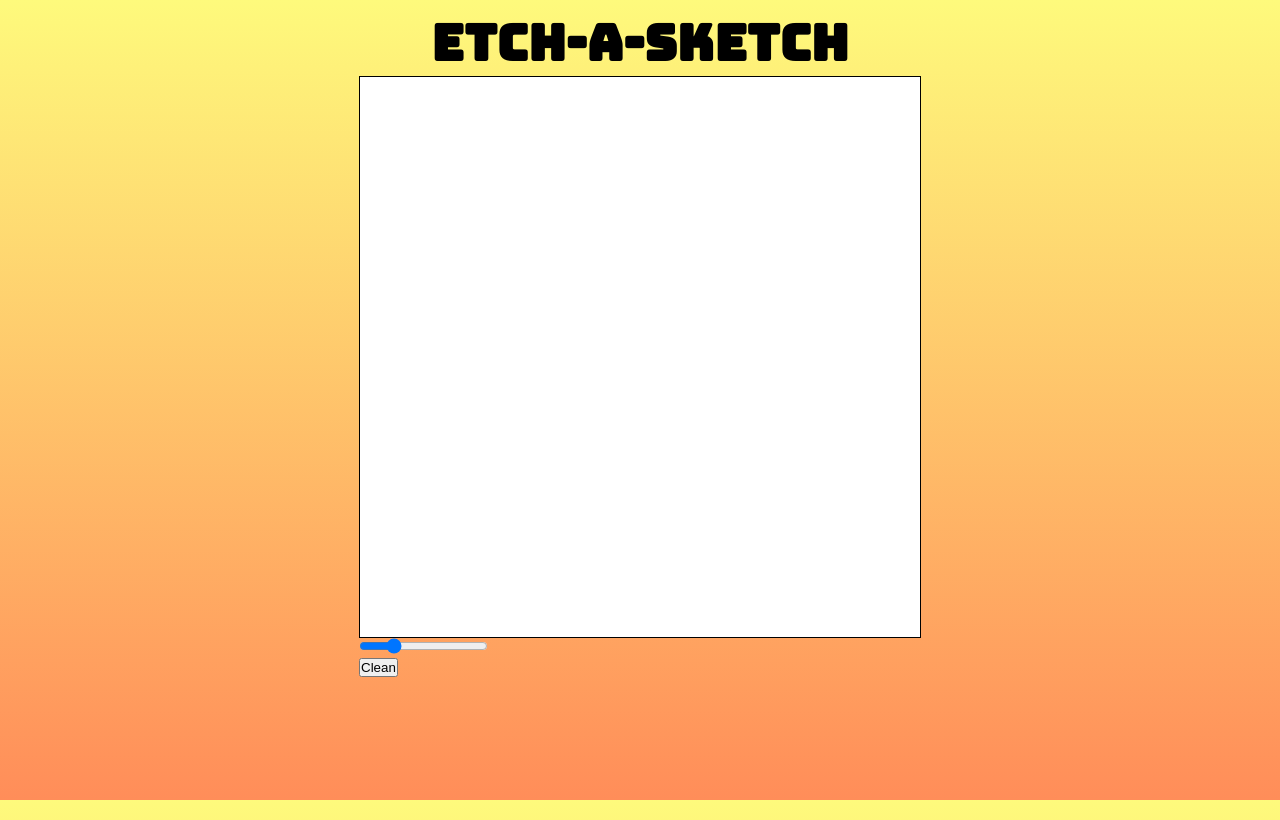
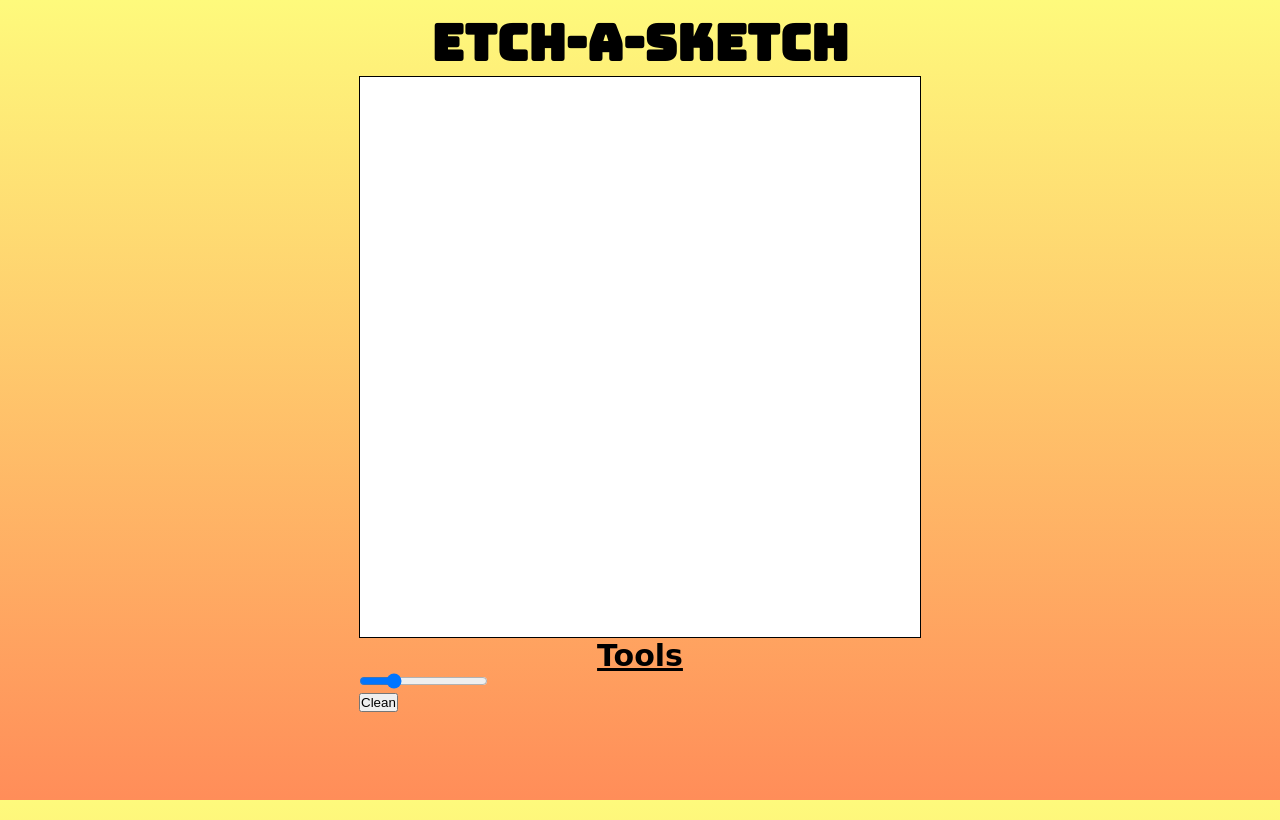
Before and after one commit to justwin02/Etch-a-Sketch, a plain HTML site: page index.html in a window 1280 px wide. Drawn offline with Linux system fonts and the light colour scheme; a web font is replaced by a local one.

Commit message:
Header title for tools

```diff
--- a/index.html
+++ b/index.html
@@ -12,6 +12,10 @@
 
     <div class="content-container">
         <div class="paint-container"></div>
+        <div class="tools">
+            <h2>Tools</h2>
+
+        </div>
         <div class="range-container">
             <label for="range" class="rangeText"></label>
             <input type="range" id="range" min="1" max="64" value="16"/>
--- a/styles/styles.css
+++ b/styles/styles.css
@@ -43,3 +43,10 @@ h1{
     width: 100%;
     height: 100%;
 }
+
+h2{
+    font-family: cursive;
+    font-size: 30px;
+    text-align: center;
+    text-decoration: underline;
+}
```
